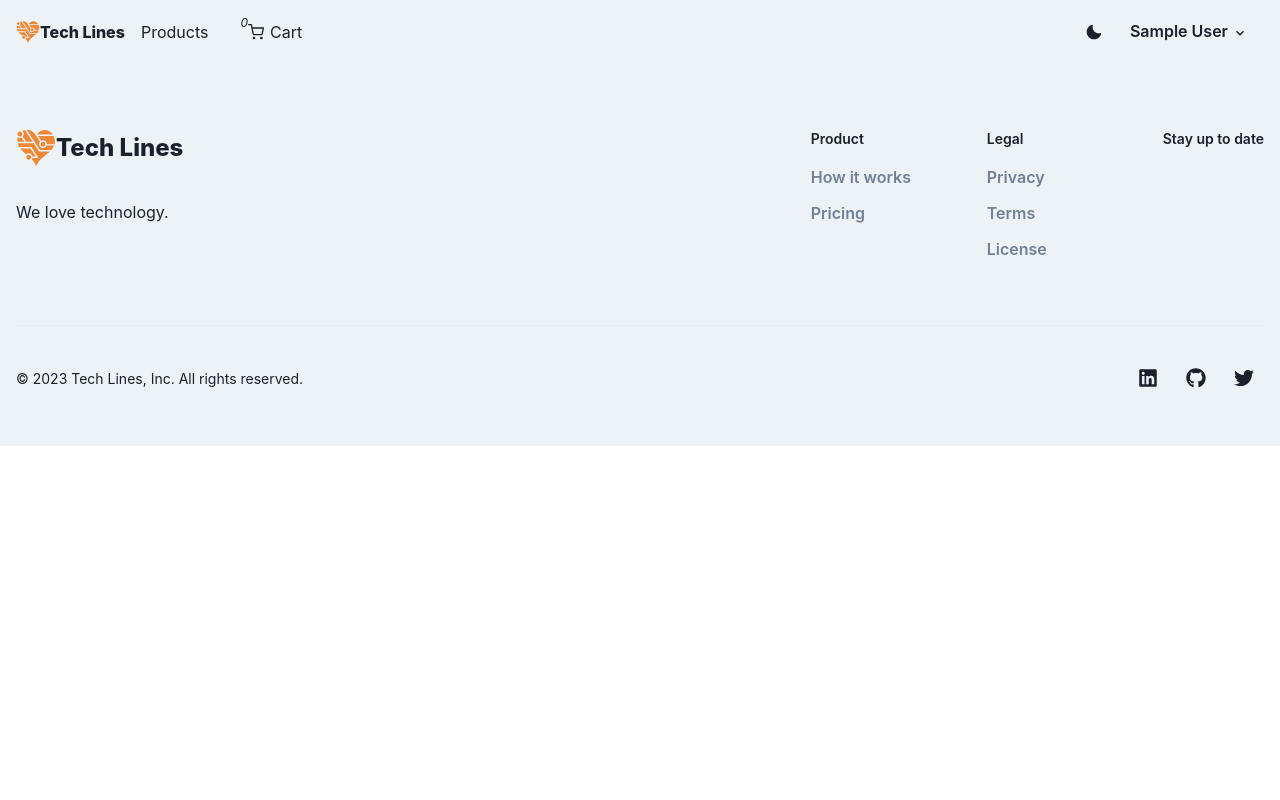
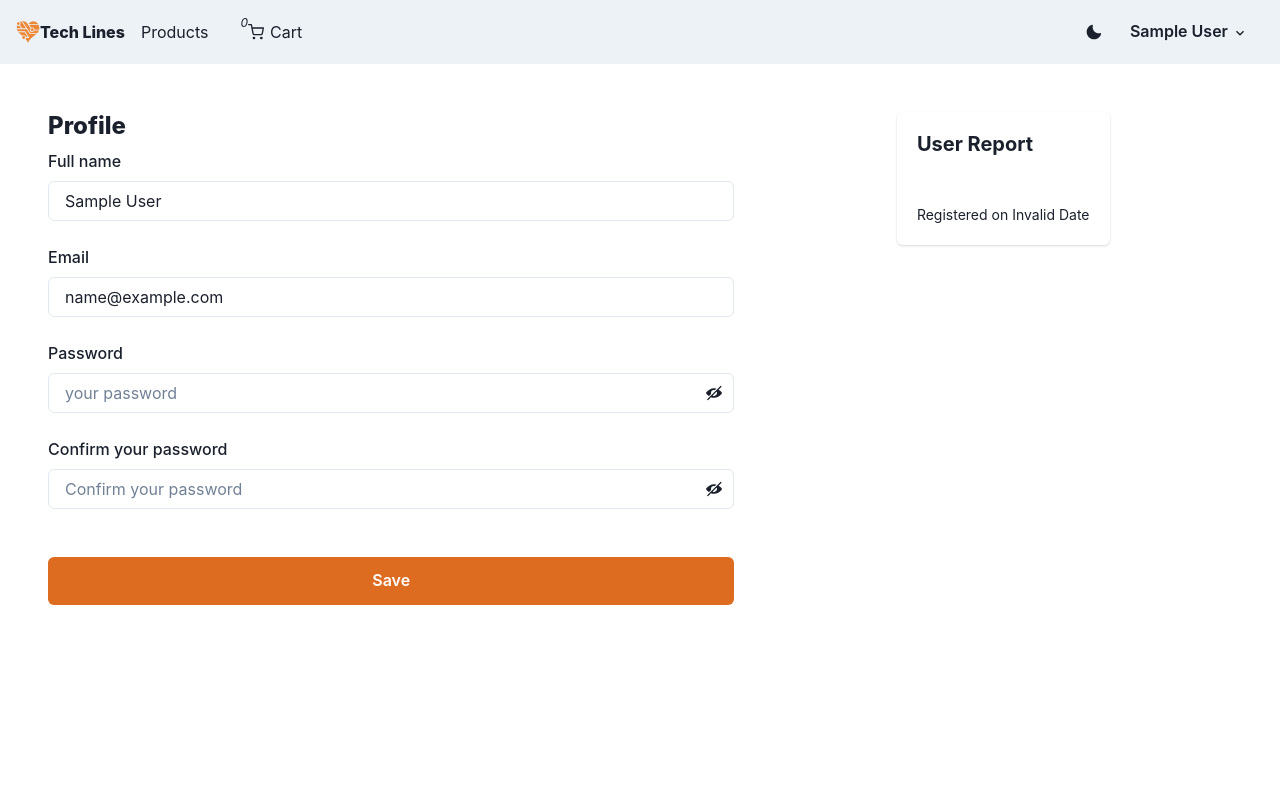
Before and after one commit to JuliaShurmei/techlines, a React (Create React App) app in the folder TECHLINE/client/: page /profile in a window 1280 px wide. Shown: the top 800 px of the page. Built offline with nearby package versions, Linux system fonts and the light colour scheme; sample sign-in values are in the browser's storage; the HTML template or start-up script is replaced by a standard one.

Commit message:
Created ProfileScreen

```diff
--- a/TECHLINE/client/src/App.js
+++ b/TECHLINE/client/src/App.js
@@ -8,6 +8,7 @@ import Footer from "./components/Footer";
 import LandingScreen from "./screens/LandingScreen";
 import LoginScreen from "./screens/LoginScreen";
 import RegistrationScreen from "./screens/RegistrationScreen";
+import ProfileScreen from "./screens/ProfileScreen";
 
 function App() {
   return (
@@ -22,6 +23,7 @@ function App() {
             <Route path='/cart' element={<CartScreen />}></Route>
             <Route path='/login' element={<LoginScreen />}></Route>
             <Route path='/registration' element={<RegistrationScreen />}></Route>
+            <Route path='/profile' element={<ProfileScreen />}></Route>
           </Routes>
         </main>
         <Footer />
--- /dev/null
+++ b/TECHLINE/client/src/screens/ProfileScreen.jsx
@@ -0,0 +1,186 @@
+import {
+  Box,
+  Button,
+  FormControl,
+  Heading,
+  HStack,
+  Stack,
+  Text,
+  AlertIcon,
+  AlertTitle,
+  AlertDescription,
+  Alert,
+  Flex,
+  Card,
+  CardHeader,
+  CardBody,
+  StackDivider,
+  useToast,
+} from "@chakra-ui/react";
+import TextField from "../components/TextField";
+import PasswordTextField from "../components/PasswordTextField";
+import { useEffect, useState } from "react";
+import { Formik } from "formik";
+import * as Yup from "yup";
+import { useDispatch, useSelector } from "react-redux";
+import {
+  updateProfile,
+  resetUpdateSuccess,
+} from "../redux/actions/userActions";
+import { useLocation } from "react-router";
+import { Navigate } from "react-router-dom";
+
+const ProfileScreen = () => {
+  const dispatch = useDispatch();
+  const user = useSelector((state) => state.user);
+  const { userInfo, error, loading, updateSuccess } = user;
+  const location = useLocation();
+  const toast = useToast();
+
+  useEffect(() => {
+    if (updateSuccess) {
+      toast({
+        description: "Profile saved.",
+        status: "success",
+        isClosable: true,
+      });
+      dispatch(resetUpdateSuccess());
+    }
+  }, [toast, updateSuccess]);
+
+  return userInfo ? (
+    <Formik
+      initialValues={{
+        email: userInfo.email,
+        password: "",
+        name: userInfo.name,
+        confirmPassword: "",
+      }}
+      validationSchema={Yup.object({
+        name: Yup.string().required("An name is required."),
+        email: Yup.string()
+          .email("Invalid email.")
+          .required("An email address is required."),
+        password: Yup.string()
+          .min(1, "Password is too short - must contain at least 1 character.")
+          .required("Password is required."),
+        confirmPassword: Yup.string()
+          .min(1, "Password is too short - must contain at least 1 character.")
+          .required("Password is required.")
+          .oneOf([Yup.ref("password"), null], "Passwords must match."),
+      })}
+      onSubmit={(values) => {
+        dispatch(
+          updateProfile(
+            userInfo._id,
+            values.name,
+            values.email,
+            values.password
+          )
+        );
+      }}
+    >
+      {(formik) => (
+        <Box
+          minH='100vh'
+          maxW={{ base: "3xl", lg: "7xl" }}
+          mx='auto'
+          px={{ base: "4", md: "8", lg: "12" }}
+          py={{ base: "6", md: "8", lg: "12" }}
+        >
+          <Stack
+            spacing='10'
+            direction={{ base: "column", lg: "row" }}
+            align={{ lg: "flex-start" }}
+          >
+            <Stack flex='1.5' mb={{ base: "2xl", md: "none" }}>
+              <Heading fontSize='2xl' fontWeight='extrabold'>
+                Profile
+              </Heading>
+              <Stack spacing='6'>
+                <Stack spacing='6' as='form' onSubmit={formik.handleSubmit}>
+                  {error && (
+                    <Alert
+                      status='error'
+                      flexDirection='column'
+                      alignItems='center'
+                      justifyContent='center'
+                      textAlign='center'
+                    >
+                      <AlertIcon />
+                      <AlertTitle>We are sorry!</AlertTitle>
+                      <AlertDescription>{error}</AlertDescription>
+                    </Alert>
+                  )}
+                  <Stack spacing='5'>
+                    <FormControl>
+                      <TextField
+                        type='text'
+                        name='name'
+                        placeholder='Your first and last name.'
+                        label='Full name'
+                      />
+                      <TextField
+                        type='text'
+                        name='email'
+                        placeholder='you@example.com'
+                        label='Email'
+                      />
+                      <PasswordTextField
+                        type='password'
+                        name='password'
+                        placeholder='your password'
+                        label='Password'
+                      />
+                      <PasswordTextField
+                        type='password'
+                        name='confirmPassword'
+                        placeholder='Confirm your password'
+                        label='Confirm your password'
+                      />
+                    </FormControl>
+                  </Stack>
+                  <Stack spacing='6'>
+                    <Button
+                      colorScheme='orange'
+                      size='lg'
+                      fontSize='md'
+                      isLoading={loading}
+                      type='submit'
+                    >
+                      Save
+                    </Button>
+                  </Stack>
+                </Stack>
+              </Stack>
+            </Stack>
+            <Flex
+              direction='column'
+              align='center'
+              flex='1'
+              _dark={{ bg: "gray.900" }}
+            >
+              <Card>
+                <CardHeader>
+                  <Heading size='md'> User Report</Heading>
+                </CardHeader>
+                <CardBody>
+                  <Stack divider={<StackDivider />} spacing='4'>
+                    <Box pt='2' fontSize='sm'>
+                      Registered on{" "}
+                      {new Date(userInfo.createdAt).toDateString()}
+                    </Box>
+                  </Stack>
+                </CardBody>
+              </Card>
+            </Flex>
+          </Stack>
+        </Box>
+      )}
+    </Formik>
+  ) : (
+    <Navigate to='/login' replace={true} state={{ from: location }} />
+  );
+};
+
+export default ProfileScreen;
```
Also changed, not shown: TECHLINE/client/src/redux/actions/userActions.js (line endings or trailing spaces), TECHLINE/client/src/redux/slices/user.js (line endings or trailing spaces), 2 other files (tests, documents, lock files or other folders).
